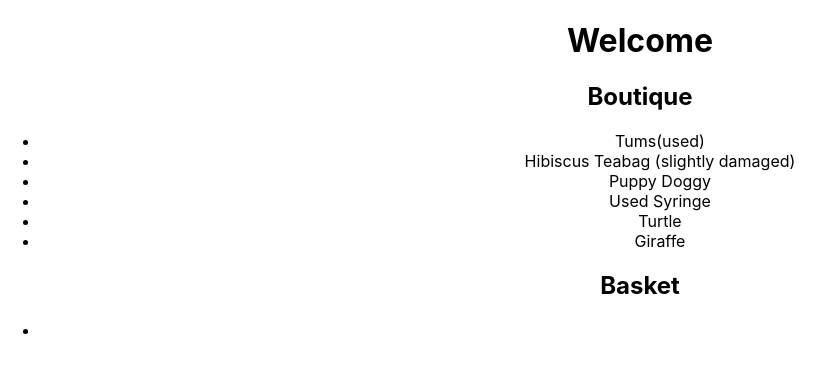
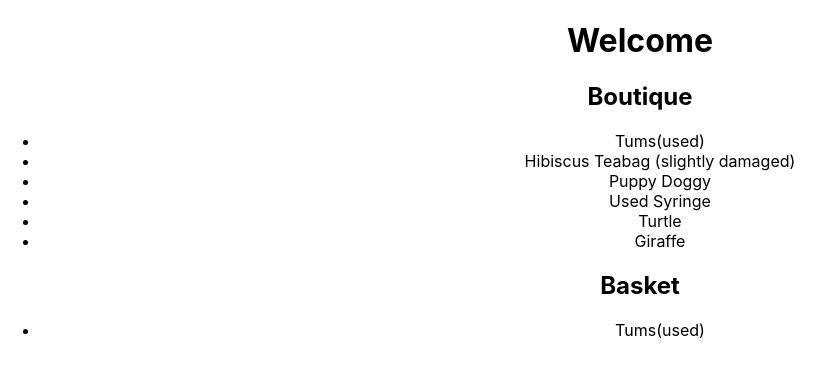
Before and after one commit to KimboAnn21/Simple-Shopping-Cart, a React (Create React App) app: page / in a window 1280 px wide. Both pictures are taken after a click on the item "Tums(used)". Shown: the top 376 px of the page, without its empty margins (0-834 px from the left). Built offline with nearby package versions, Linux system fonts and the light colour scheme.

Commit message:
Fix adding {images} to Cart.js element

```diff
--- a/src/App.js
+++ b/src/App.js
@@ -29,8 +29,7 @@
     const cartJSON = localStorage.getItem("cart");
     const cart = JSON.parse(cartJSON);
     //Random list of items from backend
-    const items = ['Tums(used)',
-         'Hibiscus Teabag (slightly damaged)', 'Puppy Doggy', 'Used Syringe', 'Turtle', 'Giraffe'];
+    const items = ['Tums(used)', 'Hibiscus Teabag (slightly damaged)', 'Puppy Doggy', 'Used Syringe', 'Turtle', 'Giraffe'];
     this.setState({
       cart: cart || [],
       items
--- a/src/Components/Cart.js
+++ b/src/Components/Cart.js
@@ -6,6 +6,7 @@
         <ul>
             {items.map((item, index) => (
                 <li key = {index} onClick = {removeFromCart(index)}>
+                {item}
                 </li>
             ))}
         </ul>
--- a/src/Components/List.js
+++ b/src/Components/List.js
@@ -6,7 +6,8 @@
         <h2>Boutique</h2>
             <ul>
                 {items.map((item, key) => (
-                    <li key = {key} onClick = {addToCart(item)}>{item}
+                    <li key = {key} onClick = {addToCart(item)}>
+                        {item}
                     </li>
                 ))}
             </ul>
```
Also changed, not shown: src/Components/Images/image.jpg (added), 1 other file (tests, documents, lock files or other folders).
